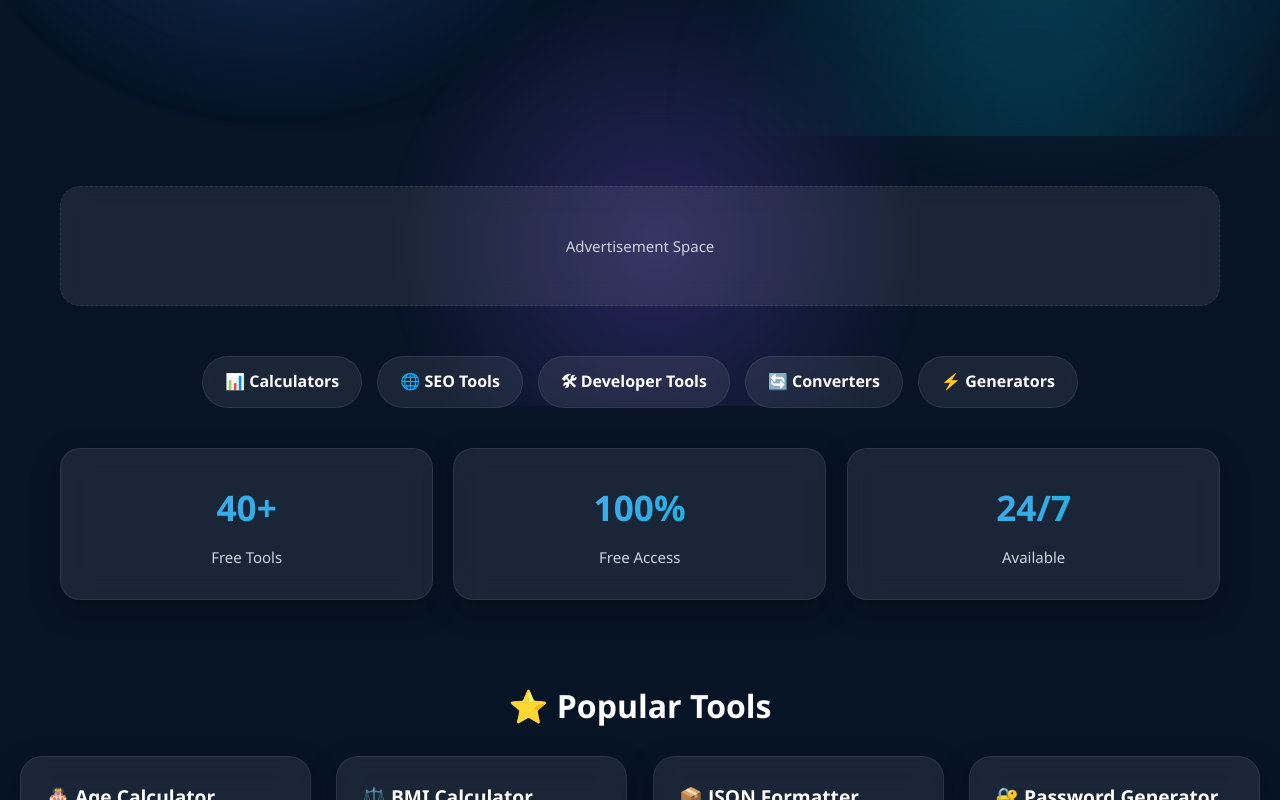
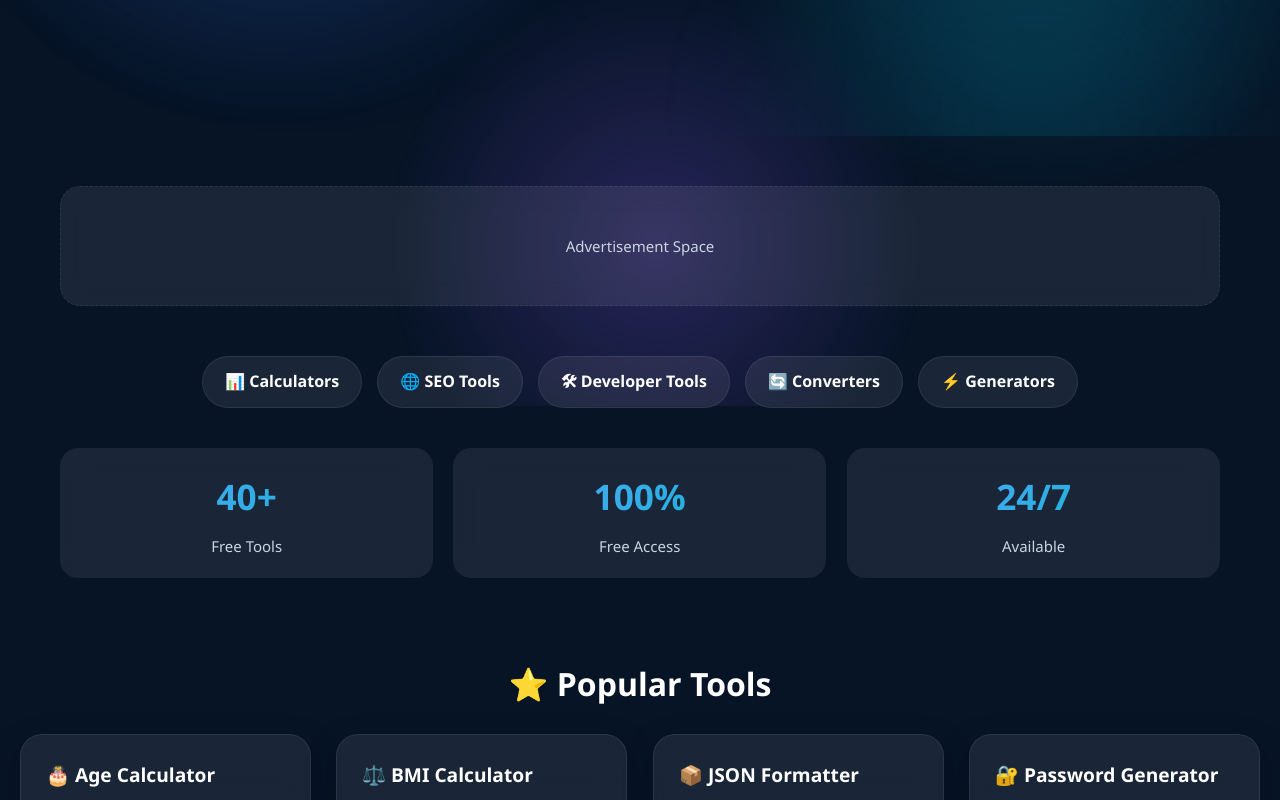
Before and after one commit to KingIrshadh007/mywebsite, a plain HTML site: page index.html in a window 1280 px wide. Shown: the part 383-1183 px from the top of the page. Drawn offline with Linux system fonts and the light colour scheme.

Commit message:
Update style.css

```diff
--- a/css/style.css
+++ b/css/style.css
@@ -547,30 +547,16 @@ gap:20px;
 }
 
 .stat-card{
-
 background:var(--card);
-
-backdrop-filter:blur(12px);
-
-border:1px solid var(--border);
-
-border-radius:20px;
-
-padding:30px;
-
+padding:20px;
+border-radius:18px;
 text-align:center;
-
-box-shadow:var(--shadow);
-
 transition:.3s;
-
 }
 
 .stat-card:hover{
-
-transform:
-translateY(-5px);
-
+transform:translateY(-6px);
+box-shadow:0 10px 30px rgba(59,130,246,.25);
 }
 
 .stat-card h2{
```
